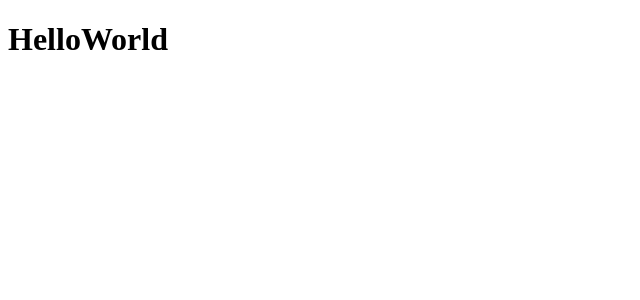
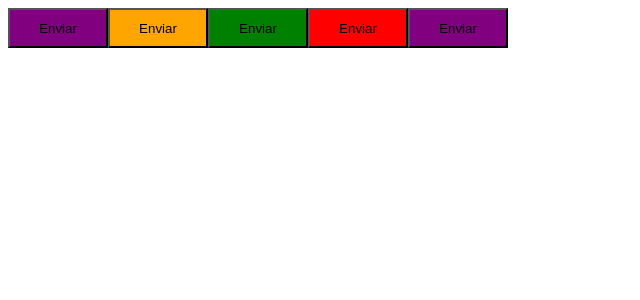
Before and after one commit to leandrocitro/timer, a React (Vite) app: page / in a window 1280 px wide. Shown: the top 300 px of the page, without its empty margins (0-640 px from the left). Built offline with nearby package versions, Linux system fonts and the light colour scheme.

Commit message:
exemplo de styled-components

```diff
--- a/index.html
+++ b/index.html
@@ -4,7 +4,7 @@
     <meta charset="UTF-8" />
     <link rel="icon" type="image/svg+xml" href="/vite.svg" />
     <meta name="viewport" content="width=device-width, initial-scale=1.0" />
-    <title>Vite + React + TS</title>
+    <title>Timer</title>
   </head>
   <body>
     <div id="root"></div>
--- a/package.json
+++ b/package.json
@@ -11,11 +11,13 @@
   },
   "dependencies": {
     "react": "^18.2.0",
-    "react-dom": "^18.2.0"
+    "react-dom": "^18.2.0",
+    "styled-components": "^6.0.0-rc.3"
   },
   "devDependencies": {
     "@types/react": "^18.0.37",
     "@types/react-dom": "^18.0.11",
+    "@types/styled-components": "^5.1.26",
     "@typescript-eslint/eslint-plugin": "^5.59.0",
     "@typescript-eslint/parser": "^5.59.0",
     "@vitejs/plugin-react": "^4.0.0",
--- a/src/App.tsx
+++ b/src/App.tsx
@@ -1,10 +1,15 @@
+import { Button } from "./components/Button";
 
 
-function App() {
+export function App() {
 
   return (
-    <h1>HelloWorld</h1>
+    <>
+      <Button variant ="primary" />
+      <Button variant ="secondary"/>
+      <Button variant ="success"/>
+      <Button variant ="danger"/>
+      <Button />
+    </>
   )
 }
-
-export default App
--- /dev/null
+++ b/src/components/Button.styles.ts
@@ -0,0 +1,23 @@
+import styled from 'styled-components';
+
+export type ButtonVariant = 'primary' | 'secondary' | 'danger' | 'success';
+
+interface ButtonContainerProps {
+    variant: ButtonVariant;
+}
+
+const buttonVariants = {
+    primary: 'purple',
+    secondary: 'orange',
+    danger: 'red',
+    success: 'green'
+};
+
+export const ButtonContainer = styled.button<ButtonContainerProps>`
+    width: 100px;
+    height: 40px;
+
+    ${props => {
+        return `background-color: ${buttonVariants[props.variant]}`
+    }}
+    `
--- /dev/null
+++ b/src/components/Button.tsx
@@ -0,0 +1,9 @@
+import { ButtonContainer, ButtonVariant } from './Button.styles';
+
+interface ButtonProps {
+    variant?: ButtonVariant;
+ }
+
+export function Button({variant = 'primary' }: ButtonProps) {
+    return <ButtonContainer variant={variant}> Enviar </ButtonContainer>
+}
--- a/src/main.tsx
+++ b/src/main.tsx
@@ -1,6 +1,6 @@
 import React from 'react'
 import ReactDOM from 'react-dom/client'
-import App from './App.tsx'
+import {App} from './App.tsx'
 
 
 ReactDOM.createRoot(document.getElementById('root') as HTMLElement).render(
```
Also changed, not shown: 1 other file (tests, documents, lock files or other folders).
